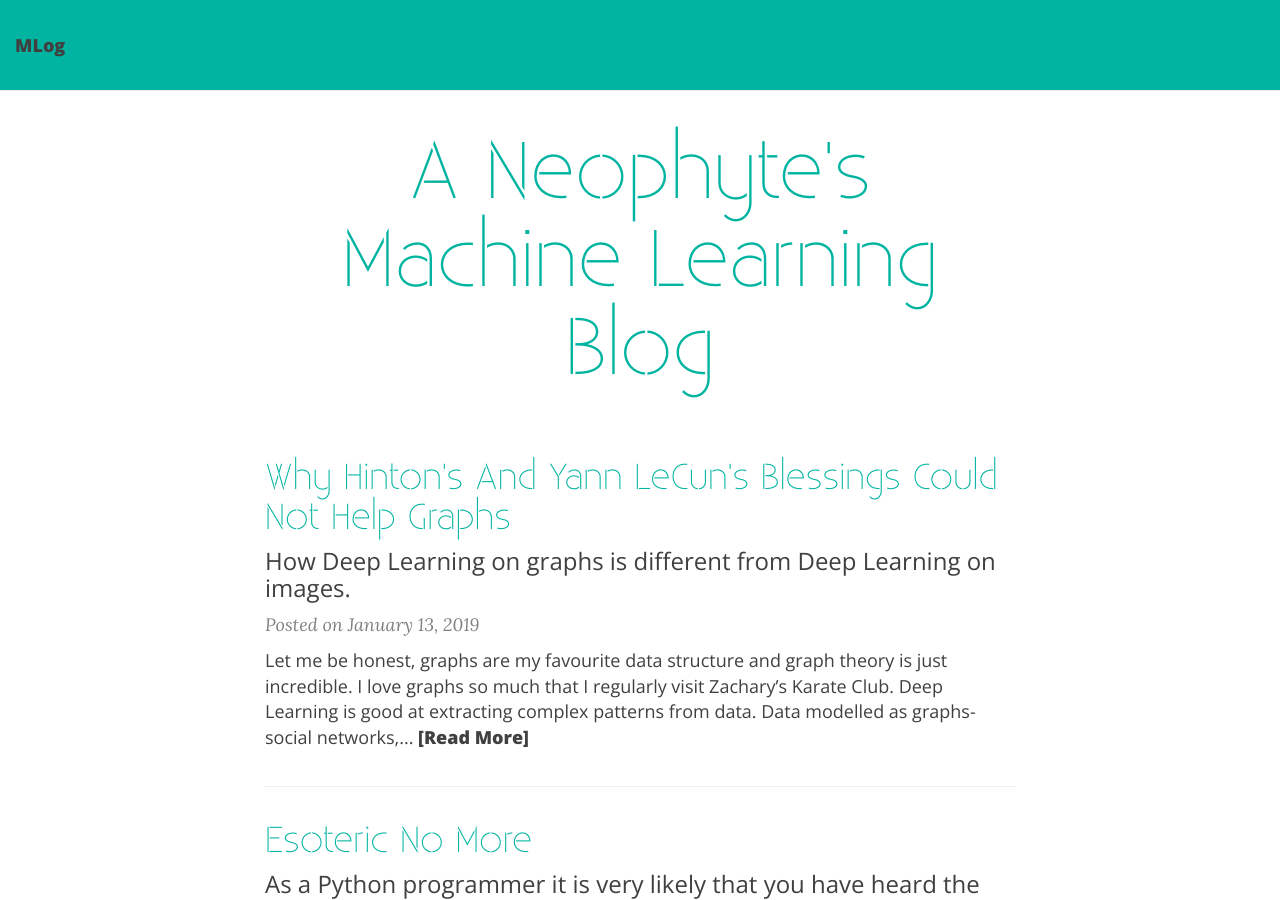
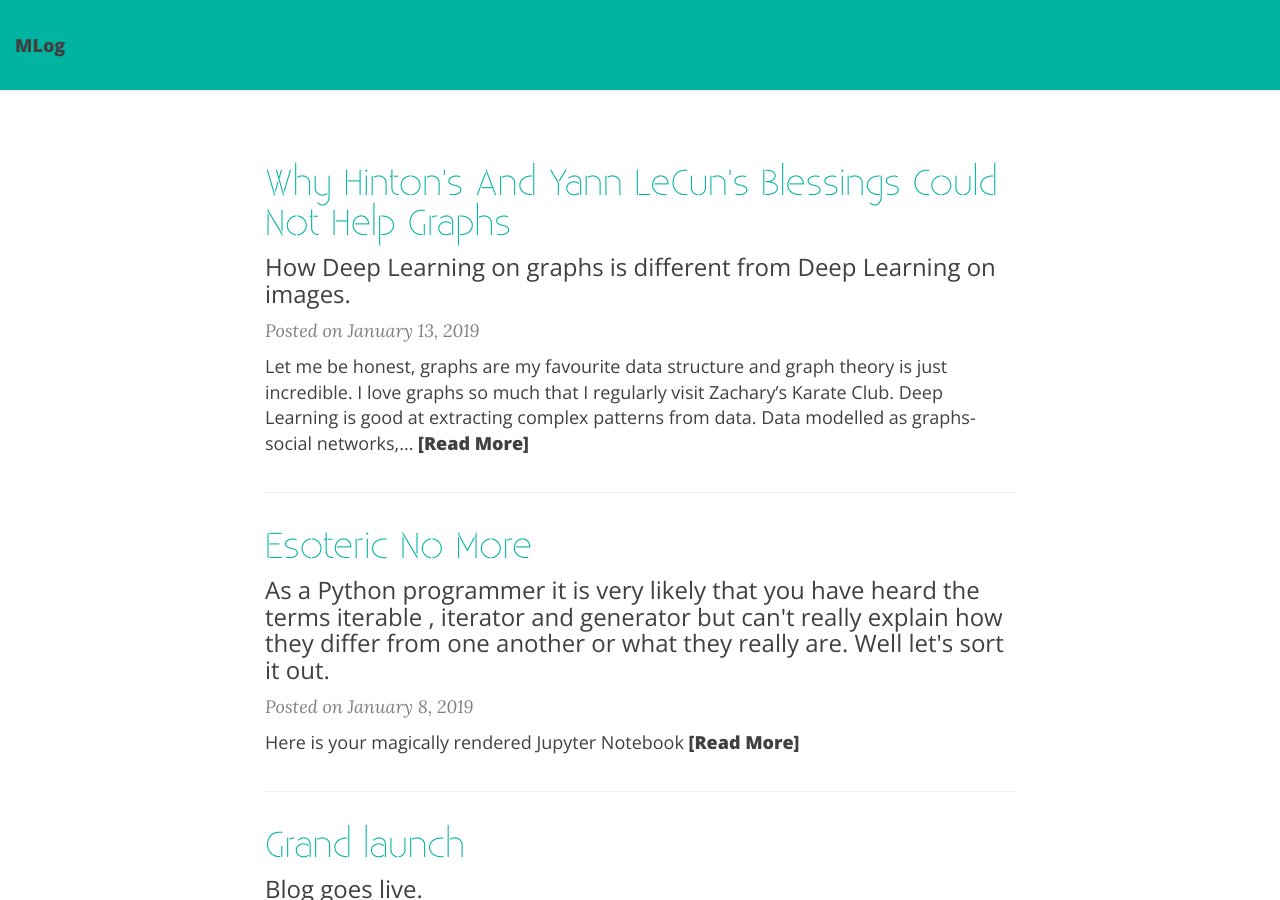
Before and after one commit to jidindinesh/jidindinesh.github.io, a Jekyll site: the page built from index.html, in a window 1280 px wide and 900 px high. Built offline with Jekyll 4.4.1, drawn with Linux system fonts in a browser that asks for light colours; nearby versions of some CDN libraries; the list of posts is cut into pages by our own code.

Commit message:
Update index.html

```diff
--- a/index.html
+++ b/index.html
@@ -1,6 +1,6 @@
 ---
 layout: page
-title: A Neophyte's Machine Learning Blog
+title:
 subtitle:
 ---
 
```
